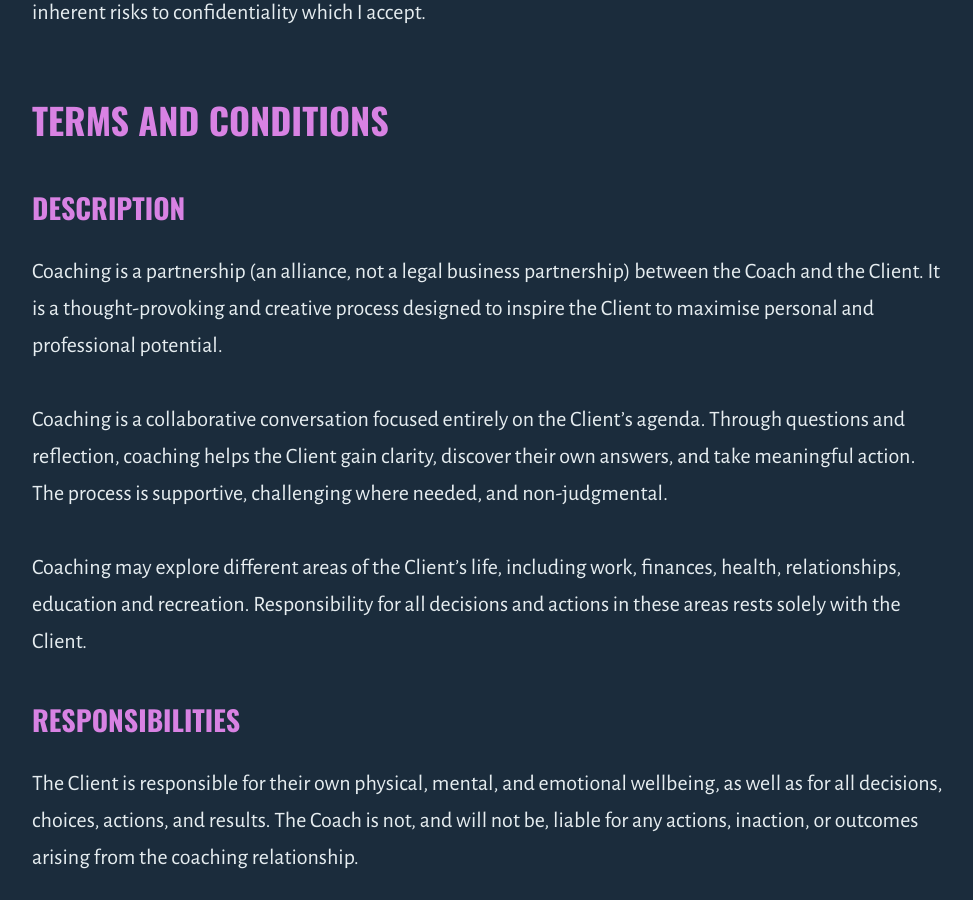
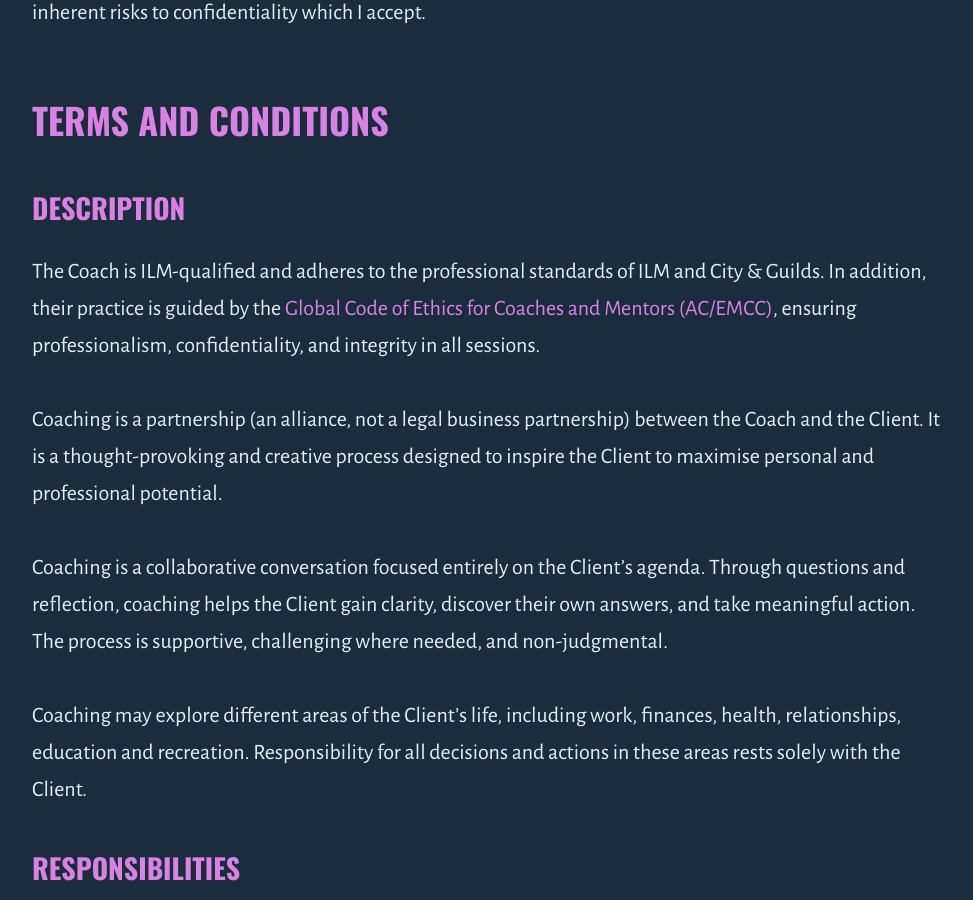
Before and after one commit to outragedpinkracoon/outragedpinkracoon.github.io, a Jekyll site: the page built from coaching-disclaimer-and-terms.md, in a window 1280 px wide and 900 px high, scrolled down 1285 px. Shown: the whole window, without its empty margins (149-1122 px from the left). Built offline with Jekyll 4.4.1, drawn with Linux system fonts in a browser that asks for light colours; comment, search, counter and statistics services are not loaded.

Commit message:
adds ethics

```diff
--- a/coaching-disclaimer-and-terms.md
+++ b/coaching-disclaimer-and-terms.md
@@ -20,6 +20,9 @@ I understand that my Coach will treat my information as confidential, subject to
 ## Terms and conditions
 
 ### Description
+
+The Coach is ILM-qualified and adheres to the professional standards of ILM and City & Guilds. In addition, their practice is guided by the [Global Code of Ethics for Coaches and Mentors (AC/EMCC)](https://emccdrive.emccglobal.org/api/file/download/Lt09zkFBBdd6FPMpT31q1BzI3UKLmWftZLCbLprM), ensuring professionalism, confidentiality, and integrity in all sessions.
+
 Coaching is a partnership (an alliance, not a legal business partnership) between the Coach and the Client. It is a thought-provoking and creative process designed to inspire the Client to maximise personal and professional potential.
 
 Coaching is a collaborative conversation focused entirely on the Client’s agenda. Through questions and reflection, coaching helps the Client gain clarity, discover their own answers, and take meaningful action. The process is supportive, challenging where needed, and non-judgmental.
```
